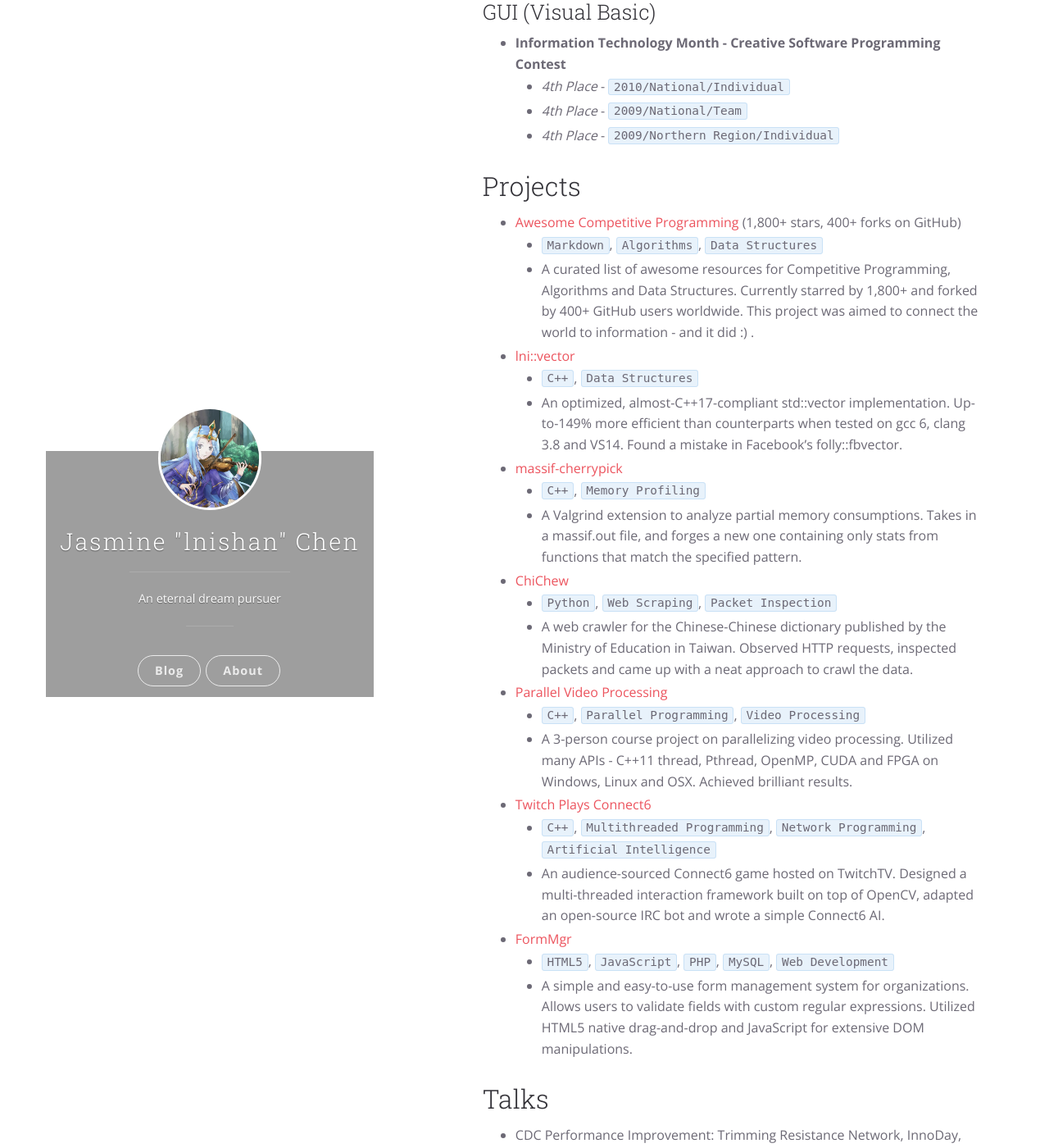
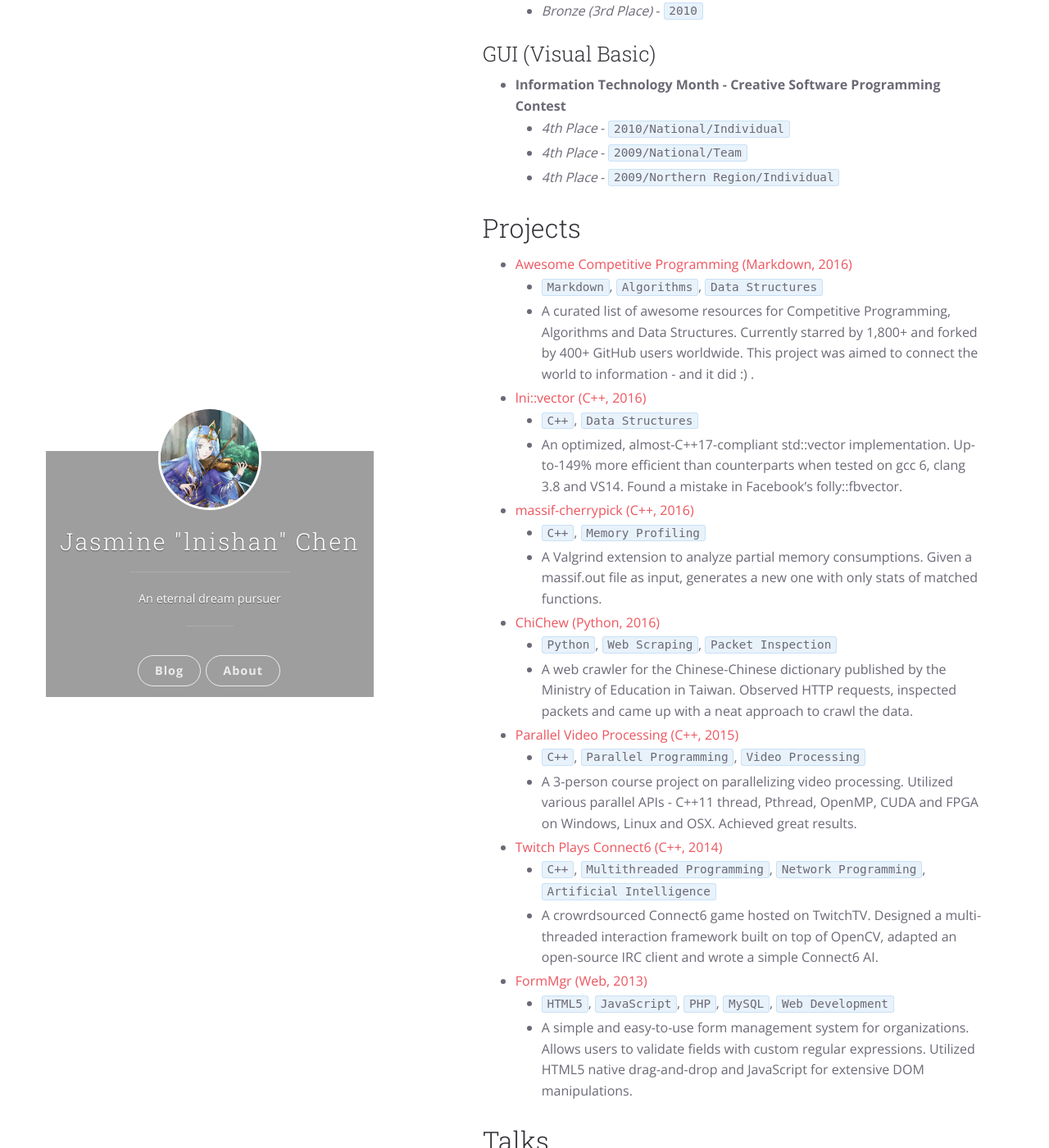
Before and after one commit to lnishan/lnishan.github.io, a Jekyll site: the page built from about.md, in a window 1280 px wide and 1400 px high, scrolled down 5268 px. Shown: the whole window at 82% size. Built offline with Jekyll 4.4.1, drawn with Linux system fonts in a browser that asks for light colours; nearby versions of some CDN libraries; some web fonts are replaced; some of the changed text lies outside the part shown.

Commit message:
Sync CV changes (11/4/2017)

```diff
--- a/about.md
+++ b/about.md
@@ -6,14 +6,14 @@
 
 # Jasmine “lnishan” Chen
 
-A passionate, experienced and skilled computer science student with extensive knowledge of programming and computer applications. An initiative taker and diligent self-learner.
+Dedicated, proficient, and experienced CS student with hands-on experience working with production-scale datasets and services in notable firms. Led teams and won numerous awards in programming competitions.
 
 Career Summary
 
 - **Software Engineering Intern** at **Google USA**.
   - Expanded a large-scale testing framework used by Google YouTube and Search Infrastructure developers.
 - **R&D Intern** at **Synopsys Taiwan**.
-  - Applied, analyzed and profiled graph algorithms on large-scale datasets.
+  - Designed, implemented and analyzed graph algorithms on production-scale datasets.
   - Rated Best Intern of the Year and presented the work in Synopsys Shanghai.
 - **3 years** of experiences in **gaming industries**.
   - Wrote keyboard lighting effects, implemented website designs, managed servers and coordinated multiple events.
@@ -53,8 +53,8 @@
 
 - **National Chiao Tung University**
 Bachelor's Degree, **Computer Science and Engineering** (Sep 2014 － Jan 2018), Management Science (Sep 2012 － Jun 2014)
-  - GPA **4.00**/4.30 (Rank 1/53)
-  - Bachelor's Thesis: [**SQLGitHub**](https://github.com/lnishan/SQLGitHub), Access GitHub API with SQL-like syntaxes, In collaboration with **Mozilla Taiwan**.
+  - **GPA: 4.00**/4.30 (**Rank: 1**/53)
+  - Bachelor's Thesis: [SQLGitHub (Python, 2017)](https://github.com/lnishan/SQLGitHub)], a tool that makes managing GitHub organizations easier. Features a SQL-like syntax to query through GitHub API. In collaboration with **Mozilla Taiwan**.
   - 5 *Academic Achievement Awards* (4 in Computer Science)
   - 2 *Curricular Scholarships* (Discrete Mathematics, Data Structures)
   - Teaching Assistant, *Object-Oriented Programming*
@@ -176,31 +176,31 @@
 
 ## Projects
 
-- [Awesome Competitive Programming](https://github.com/lnishan/awesome-competitive-programming) (1,800+ stars, 400+ forks on GitHub)
+- [Awesome Competitive Programming (Markdown, 2016)](https://github.com/lnishan/awesome-competitive-programming)
   - `Markdown`, `Algorithms`, `Data Structures`
   - A curated list of awesome resources for Competitive Programming, Algorithms and Data Structures. Currently starred by 1,800+ and forked by 400+ GitHub users worldwide. This project was aimed to connect the world to information - and it did :) .
 
-- [lni::vector](https://github.com/lnishan/vector)
+- [lni::vector (C++, 2016)](https://github.com/lnishan/vector)
   - `C++`, `Data Structures`
   - An optimized, almost-C++17-compliant std::vector implementation. Up-to-149% more efficient than counterparts when tested on gcc 6, clang 3.8 and VS14. Found a mistake in Facebook’s folly::fbvector.
 
-- [massif-cherrypick](https://github.com/lnishan/massif-cherrypick)
+- [massif-cherrypick (C++, 2016)](https://github.com/lnishan/massif-cherrypick)
   - `C++`, `Memory Profiling`
-  - A Valgrind extension to analyze partial memory consumptions. Takes in a massif.out file, and forges a new one containing only stats from functions that match the specified pattern.
+  - A Valgrind extension to analyze partial memory consumptions. Given a massif.out file as input, generates a new one with only stats of matched functions.
 
-- [ChiChew](https://github.com/lnishan/ChiChew)
+- [ChiChew (Python, 2016)](https://github.com/lnishan/ChiChew)
   - `Python`, `Web Scraping`, `Packet Inspection`
   - A web crawler for the Chinese-Chinese dictionary published by the Ministry of Education in Taiwan. Observed HTTP requests, inspected packets and came up with a neat approach to crawl the data.
 
-- [Parallel Video Processing](https://github.com/sunset1995/parallel_analysis)
+- [Parallel Video Processing (C++, 2015)](https://github.com/sunset1995/parallel_analysis)
   - `C++`, `Parallel Programming`, `Video Processing`
-  - A 3-person course project on parallelizing video processing. Utilized many APIs - C++11 thread, Pthread, OpenMP, CUDA and FPGA on Windows, Linux and OSX. Achieved brilliant results.
+  - A 3-person course project on parallelizing video processing. Utilized various parallel APIs - C++11 thread, Pthread, OpenMP, CUDA and FPGA on Windows, Linux and OSX. Achieved great results.
 
-- [Twitch Plays Connect6](https://github.com/lnishan/TwitchPlaysConnect6)
+- [Twitch Plays Connect6 (C++, 2014)](https://github.com/lnishan/TwitchPlaysConnect6)
   - `C++`, `Multithreaded Programming`, `Network Programming`, `Artificial Intelligence`
-  - An audience-sourced Connect6 game hosted on TwitchTV. Designed a multi-threaded interaction framework built on top of OpenCV, adapted an open-source IRC bot and wrote a simple Connect6 AI.
+  - A crowrdsourced Connect6 game hosted on TwitchTV. Designed a multi-threaded interaction framework built on top of OpenCV, adapted an open-source IRC client and wrote a simple Connect6 AI.
 
-- [FormMgr](http://lnishan.net/FormMgr/)
+- [FormMgr (Web, 2013)](http://lnishan.net/FormMgr/)
   - `HTML5`, `JavaScript`, `PHP`, `MySQL`, `Web Development`
   - A simple and easy-to-use form management system for organizations. Allows users to validate fields with custom regular expressions. Utilized HTML5 native drag-and-drop and JavaScript for extensive DOM manipulations.
 
```
